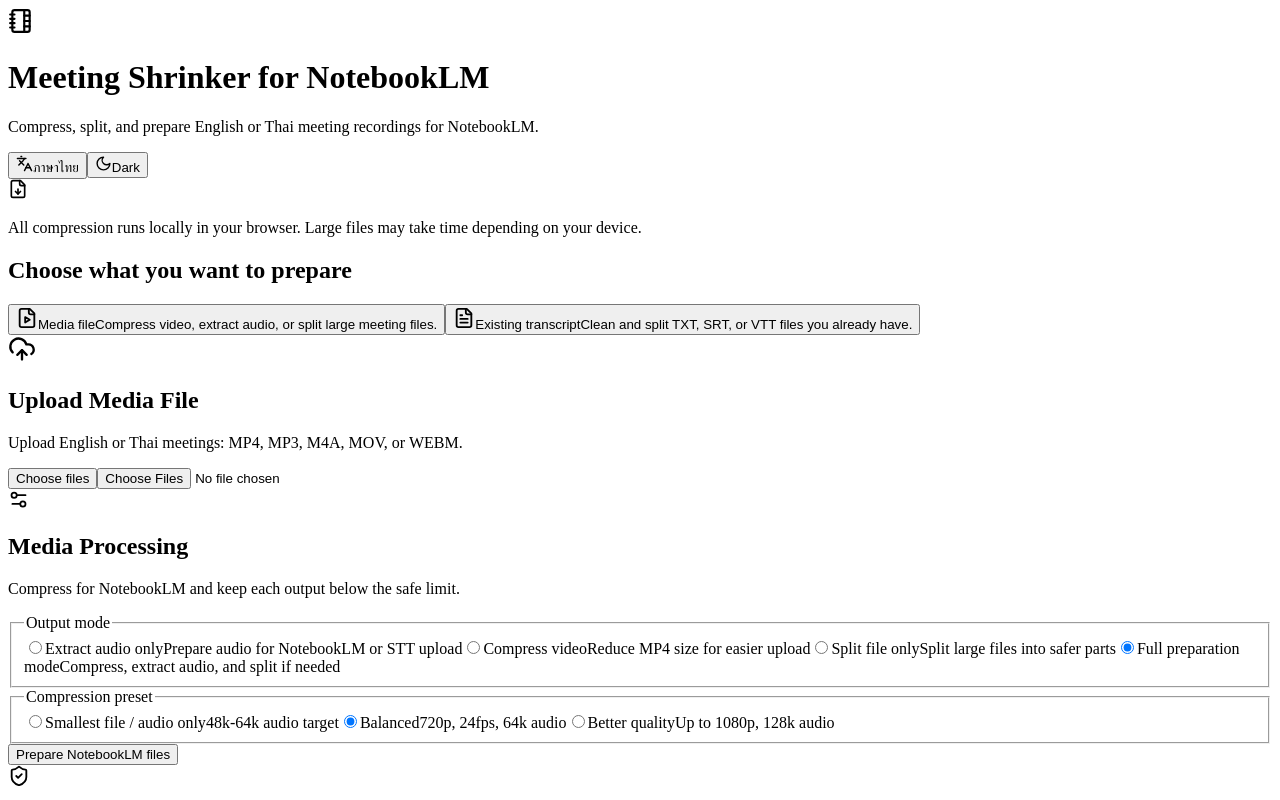
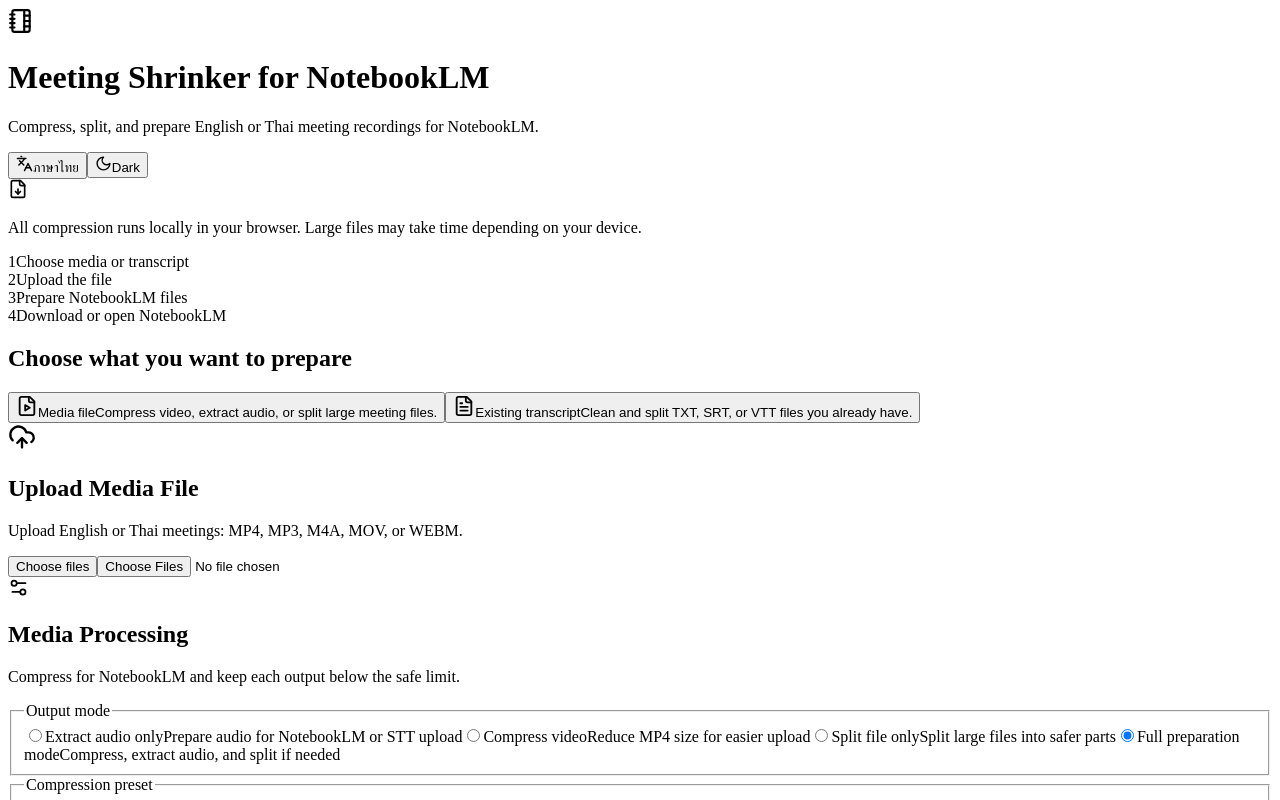
Before and after one commit to Waariss/meeting-shrinker, a React (Vite) app: page / in a window 1280 px wide. Shown: the top 800 px of the page. Built offline with nearby package versions, Linux system fonts and the light colour scheme; the HTML template or start-up script is replaced by a standard one.

Commit message:
Polish workflow guidance

```diff
--- a/src/App.tsx
+++ b/src/App.tsx
@@ -54,6 +54,12 @@
       transcriptLabel: 'Existing transcript',
       transcriptHelper: 'Clean and split TXT, SRT, or VTT files you already have.'
     },
+    steps: [
+      'Choose media or transcript',
+      'Upload the file',
+      'Prepare NotebookLM files',
+      'Download or open NotebookLM'
+    ],
     options: {
       title: 'Media Processing',
       subtitle: 'Compress for NotebookLM and keep each output below the safe limit.',
@@ -122,7 +128,9 @@
       compressingVideo: 'Compressing video with selected preset...',
       skippingVideoForAudio: 'Skipping video compression for audio-only input.',
       splittingFile: 'Splitting file into NotebookLM-safe parts...',
-      done: 'Done. NotebookLM-ready files are available below.'
+      done: 'Done. NotebookLM-ready files are available below.',
+      largeMediaHint:
+        'Large media can be slow in the browser. For long meetings, use a desktop browser and try Extract audio only first.'
     }
   },
   th: {
@@ -145,6 +153,12 @@
       transcriptLabel: 'Transcript ที่มีอยู่แล้ว',
       transcriptHelper: 'Clean และ split ไฟล์ TXT, SRT หรือ VTT ที่มีอยู่แล้ว'
     },
+    steps: [
+      'เลือก media หรือ transcript',
+      'อัปโหลดไฟล์',
+      'เตรียมไฟล์สำหรับ NotebookLM',
+      'ดาวน์โหลดหรือเปิด NotebookLM'
+    ],
     options: {
       title: 'ประมวลผลไฟล์เสียง/วิดีโอ',
       subtitle: 'บีบไฟล์สำหรับ NotebookLM และคุม output ให้อยู่ใต้ safe limit',
@@ -212,7 +226,9 @@
       compressingVideo: 'กำลังบีบวิดีโอตาม preset ที่เลือก...',
       skippingVideoForAudio: 'ข้ามการบีบวิดีโอ เพราะ input เป็นไฟล์เสียง',
       splittingFile: 'กำลังแบ่งไฟล์ให้อยู่ในขนาดที่เหมาะกับ NotebookLM...',
-      done: 'เสร็จแล้ว ไฟล์สำหรับ NotebookLM อยู่ด้านล่าง'
+      done: 'เสร็จแล้ว ไฟล์สำหรับ NotebookLM อยู่ด้านล่าง',
+      largeMediaHint:
+        'ไฟล์ media ขนาดใหญ่อาจประมวลผลช้าใน browser สำหรับ meeting ยาว ๆ แนะนำใช้ desktop และลองแยกเสียงเท่านั้นก่อน'
     }
   }
 }
@@ -407,11 +423,25 @@
       />
       <main className="mx-auto grid max-w-6xl gap-5 px-4 py-6 sm:px-6 lg:px-8">
         <section className="rounded-lg border border-ink/10 bg-white p-5 shadow-panel dark:border-white/10 dark:bg-[#111f27]">
+          <div className="mb-5 grid gap-2 md:grid-cols-4">
+            {t.steps.map((step, index) => (
+              <div
+                key={step}
+                className="flex min-h-11 items-center gap-2 rounded-lg bg-ink/5 px-3 py-2 text-sm text-ink/75 dark:bg-white/10 dark:text-white/75"
+              >
+                <span className="flex h-6 w-6 shrink-0 items-center justify-center rounded-full bg-sea text-xs font-semibold text-white">
+                  {index + 1}
+                </span>
+                <span>{step}</span>
+              </div>
+            ))}
+          </div>
           <h2 className="text-lg font-semibold text-ink dark:text-white">{t.workflow.title}</h2>
           <div className="mt-4 grid gap-3 md:grid-cols-2">
             <button
               type="button"
               onClick={() => handleWorkflowChange('media')}
+              aria-pressed={workflow === 'media'}
               className={`flex min-h-20 items-start gap-3 rounded-lg border p-4 text-left transition active:scale-[0.99] ${
                 workflow === 'media'
                   ? 'border-sea bg-sea/5'
@@ -429,6 +459,7 @@
             <button
               type="button"
               onClick={() => handleWorkflowChange('transcript')}
+              aria-pressed={workflow === 'transcript'}
               className={`flex min-h-20 items-start gap-3 rounded-lg border p-4 text-left transition active:scale-[0.99] ${
                 workflow === 'transcript'
                   ? 'border-sea bg-sea/5'
@@ -459,7 +490,15 @@
         {primaryFile ? (
           <div className="grid gap-4">
             {files.map((file) => (
-              <FileInfoCard key={`${file.name}-${file.size}-${file.lastModified}`} file={file} />
+              <FileInfoCard
+                key={`${file.name}-${file.size}-${file.lastModified}`}
+                file={file}
+                hint={
+                  workflow === 'media' && bytesToMB(file.size) > 100
+                    ? t.messages.largeMediaHint
+                    : undefined
+                }
+              />
             ))}
           </div>
         ) : null}
--- a/src/components/FileInfoCard.tsx
+++ b/src/components/FileInfoCard.tsx
@@ -3,6 +3,7 @@
 
 type FileInfoCardProps = {
   file: File
+  hint?: string
 }
 
 const toneClasses = {
@@ -17,7 +18,7 @@
   red: AlertTriangle
 }
 
-export function FileInfoCard({ file }: FileInfoCardProps) {
+export function FileInfoCard({ file, hint }: FileInfoCardProps) {
   const status = getNotebookLMStatus(file.size)
   const StatusIcon = toneIcons[status.tone]
 
@@ -43,6 +44,11 @@
           </div>
         </div>
       </div>
+      {hint ? (
+        <div className="mt-4 rounded-lg border border-amber/30 bg-amber/10 px-4 py-3 text-sm leading-6 text-ink/75 dark:text-white/75">
+          {hint}
+        </div>
+      ) : null}
     </section>
   )
 }
```
